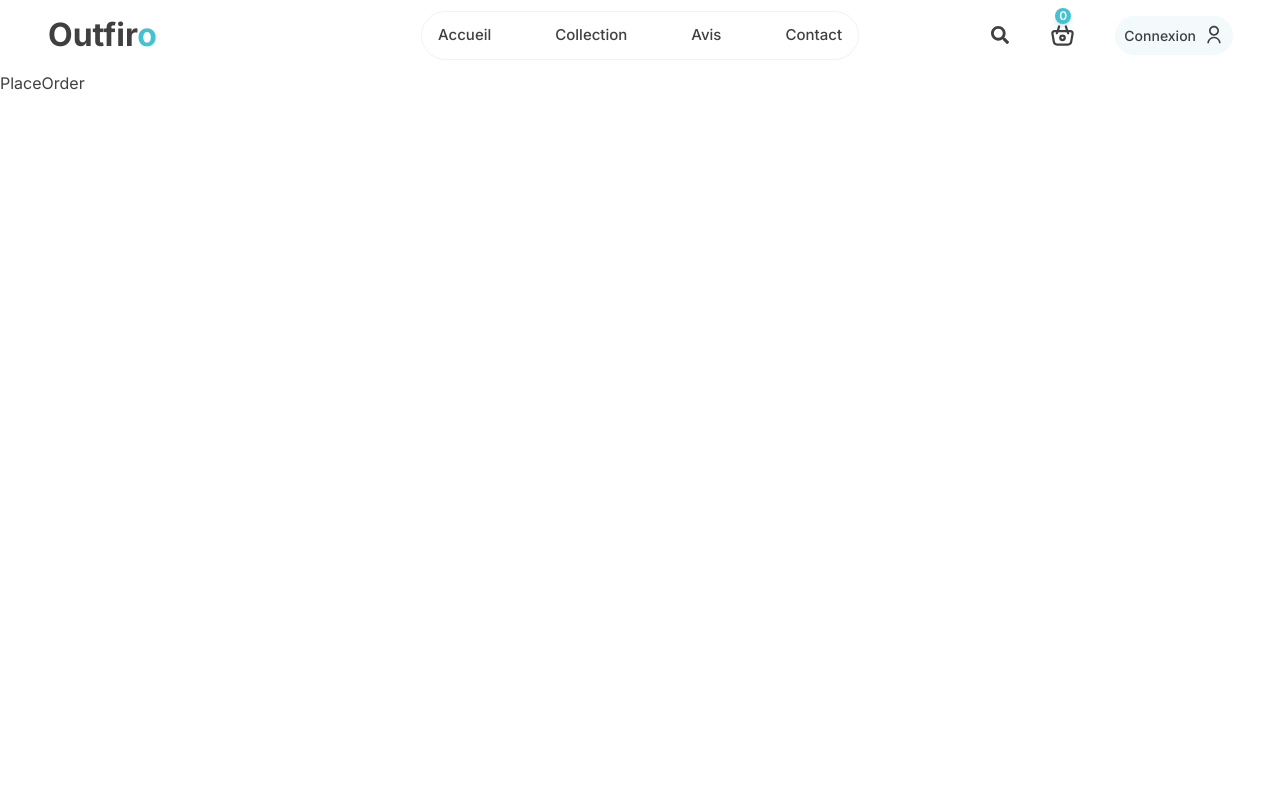
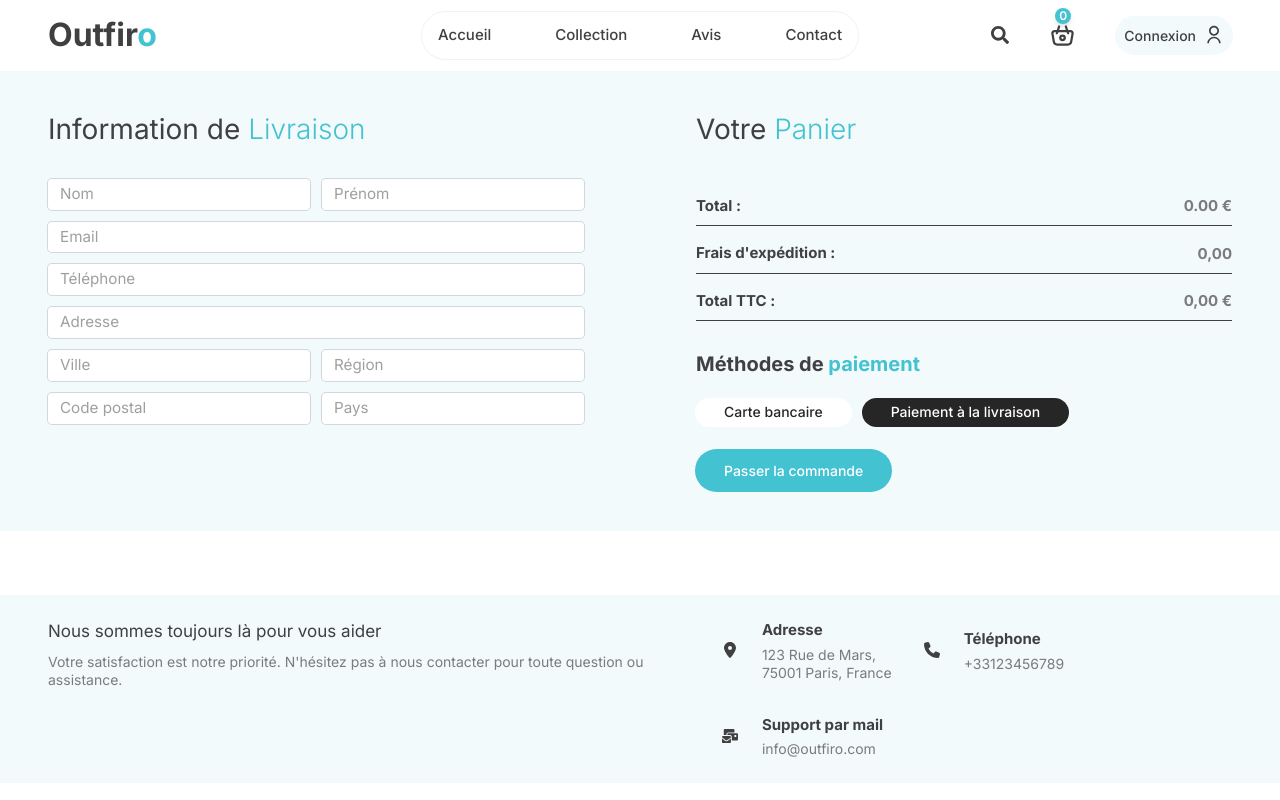
Before and after one commit to Magfoxx/E-commerce, a React (Vite) app in the folder frontend/: page /place-order in a window 1280 px wide. Shown: the top 800 px of the page. Built offline with nearby package versions, Linux system fonts and the light colour scheme.

Commit message:
Suppréssion des footer dans les pages pour en mettre qu'un dans app.jsx + Ajout de la page des information de Livraison (PlaceOrder.jsx)

```diff
--- a/frontend/src/App.jsx
+++ b/frontend/src/App.jsx
@@ -7,6 +7,7 @@ import Product from "./pages/Product";
 import Testimonials from "./pages/Testimonials";
 import Cart from "./pages/Cart";
 import PlaceOrder from "./pages/PlaceOrder";
+import Login from "./pages/Login";
 import Footer from "./components/Footer";
 import { ToastContainer } from 'react-toastify';
 
@@ -22,8 +23,9 @@ const App = () => {
         <Route path="/testimonials" element={<Testimonials />} />
         <Route path="/cart" element={<Cart />} />
         <Route path="/place-order" element={<PlaceOrder />} />
+        <Route path="/login" element={<Login />} />
       </Routes>
-      {/* <Footer /> */}
+      <Footer />
     </main>
   );
 };
--- a/frontend/src/components/CartTotal.jsx
+++ b/frontend/src/components/CartTotal.jsx
@@ -7,7 +7,7 @@ const CartTotal = () => {
 
   return (
     <section className="w-full">
-      <Title title1={"Panier"} title2={"Total"} titleStyles={"h3"} />
+      <Title title1={"Votre"} title2={"Panier"} titleStyles={"h3"} />
       <div className="flexBetween pt-3">
         <h5 className="h5">Total :</h5>
         <p className="h5">
--- a/frontend/src/pages/Cart.jsx
+++ b/frontend/src/pages/Cart.jsx
@@ -59,7 +59,6 @@ const Cart = () => {
   const productLabel = cartCount > 1 ? " produits" : " produit";
 
   return (
-    <div>
     <div className="bg-primary mb-16">
       <div className="max-padd-container py-10">
         {/* Titre */}
@@ -130,9 +129,11 @@ const Cart = () => {
           <div className="w-full sm:w-[445px]">
             <CartTotal />
             <button
-                onClick={() => navigate('/place-order')}
-                className="btn-secondary mt-7">Procéder au paiement</button>
-            </div>
+              onClick={() => navigate("/place-order")}
+              className="btn-secondary mt-7"
+            >
+              Passer la commande
+            </button>
           </div>
         </div>
       </div>
--- a/frontend/src/pages/Collection.jsx
+++ b/frontend/src/pages/Collection.jsx
@@ -2,7 +2,6 @@ import { useContext, useEffect, useState } from "react";
 import ShowSearch from "../components/ShowSearch";
 import { ShopContext } from "../context/ShopContext";
 import Item from "../components/Item";
-import Footer from "../components/Footer";
 
 const Collection = () => {
   const { products, search, showSearch } = useContext(ShopContext);
@@ -170,7 +169,6 @@ const Collection = () => {
           </div>
         </div>
       </div>
-      <Footer />
     </div>
   );
 };
--- a/frontend/src/pages/Home.jsx
+++ b/frontend/src/pages/Home.jsx
@@ -4,7 +4,6 @@ import NewArrivals from "../components/NewArrivals";
 import Banner from "../components/Banner";
 import PopularProducts from "../components/PopularProducts";
 import Blog from "../components/Blog";
-import Footer from "../components/Footer";
 
 const Home = () => {
   return (
@@ -15,7 +14,6 @@ const Home = () => {
       <Banner />
       <PopularProducts />
       <Blog />
-      <Footer />
     </>
   );
 };
--- /dev/null
+++ b/frontend/src/pages/Login.jsx
@@ -0,0 +1,9 @@
+import React from 'react'
+
+const Login = () => {
+  return (
+    <div>Login</div>
+  )
+}
+
+export default Login
--- a/frontend/src/pages/PlaceOrder.jsx
+++ b/frontend/src/pages/PlaceOrder.jsx
@@ -1,9 +1,112 @@
-import React from 'react'
+import React, { useContext, useState } from "react";
+import Title from "../components/Title";
+import CartTotal from "../components/CartTotal";
+import { ShopContext } from "../context/ShopContext";
 
 const PlaceOrder = () => {
+
+  const {navigate, token, cartItems, setCartItems, getCartAmount, delivery_charges, products} = useContext(ShopContext)
+  const [method, setMethode] = useState('cod')
+
   return (
-    <div>PlaceOrder</div>
-  )
-}
+    <div className="bg-primary mb-16">
+      {/* Container */}
+      <form className="max-padd-container py-10">
+        <div className="flex flex-col xl:flex-row gap-20 xl:gap-28">
+          {/* Côté gauche */}
+          <div className="flex flex-1 flex-col gap-3 text-[95%]">
+            <Title title1={"Information de "} title2={"Livraison"} />
+            <div className="flex gap-3">
+              <input
+                type="text"
+                name="nom"
+                placeholder="Nom"
+                className="ring-1 ring-slate-900/15 p-1 pl-3 rounded-sm bg-white outline-none w-1/2"
+              />
+              <input
+                type="text"
+                name="prenom"
+                placeholder="Prénom"
+                className="ring-1 ring-slate-900/15 p-1 pl-3 rounded-sm bg-white outline-none w-1/2"
+              />
+            </div>
+            <input
+              type="text"
+              name="email"
+              placeholder="Email"
+              className="ring-1 ring-slate-900/15 p-1 pl-3 rounded-sm bg-white outline-none"
+            />
+            <input
+              type="text"
+              name="tel"
+              placeholder="Téléphone"
+              className="ring-1 ring-slate-900/15 p-1 pl-3 rounded-sm bg-white outline-none"
+            />
+            <input
+              type="text"
+              name="adresse"
+              placeholder="Adresse"
+              className="ring-1 ring-slate-900/15 p-1 pl-3 rounded-sm bg-white outline-none"
+            />
+            <div className="flex gap-3">
+              <input
+                type="text"
+                name="ville"
+                placeholder="Ville"
+                className="ring-1 ring-slate-900/15 p-1 pl-3 rounded-sm bg-white outline-none w-1/2"
+              />
+              <input
+                type="text"
+                name="region"
+                placeholder="Région"
+                className="ring-1 ring-slate-900/15 p-1 pl-3 rounded-sm bg-white outline-none w-1/2"
+              />
+            </div>
+            <div className="flex gap-3">
+              <input
+                type="text"
+                name="codepostal"
+                placeholder="Code postal"
+                className="ring-1 ring-slate-900/15 p-1 pl-3 rounded-sm bg-white outline-none w-1/2"
+              />
+              <input
+                type="text"
+                name="pays"
+                placeholder="Pays"
+                className="ring-1 ring-slate-900/15 p-1 pl-3 rounded-sm bg-white outline-none w-1/2"
+              />
+            </div>
+          </div>
+          {/* Côté droit */}
+          <div className="flex flex-1 flex-col">
+            <CartTotal />
+            {/* Méthode de paiement */}
+            <div className="my-6">
+              <h3 className="bold-20 mb-5">Méthodes de <span className="text-secondary">paiement</span></h3>
+              <div className="flex gap-3">
+                <div
+                  onClick={()=> setMethode('stripe')}
+                  className={`${method === "stripe" ? "btn-dark" : "btn-white"} !py-1 text-xs cursor-pointer`}>Carte bancaire</div>
+                <div
+                  onClick={()=> setMethode('cod')}
+                  className={`${method === "cod" ? "btn-dark" : "btn-white"} !py-1 text-xs cursor-pointer`}>Paiement à la livraison</div>
+              </div>
+            </div>
 
-export default PlaceOrder
+            {/* Bouton de validation de commande */}
+            <div>
+              <button
+                type='submit'
+                className="btn-secondary"
+              >
+                Passer la commande
+              </button>
+            </div>
+          </div>
+        </div>
+      </form>
+    </div>
+  );
+};
+
+export default PlaceOrder;
--- a/frontend/src/pages/Product.jsx
+++ b/frontend/src/pages/Product.jsx
@@ -7,7 +7,6 @@ import { useContext, useEffect, useState } from "react";
 import ProductDescription from "../components/ProductDescription";
 import ProductFeatures from "../components/ProductFeatures";
 import RelatedProducts from "../components/RelatedProducts";
-import Footer from "../components/Footer";
 
 const Product = () => {
   const { productId } = useParams();
@@ -33,7 +32,6 @@ const Product = () => {
   }
 
   return (
-    <div>
     <div className="max-padd-container">
       {/* Données produit */}
       <div className="flex gap-12 flex-col xl:flex-row bg-primary rounded-2xl p-3 mb-6">
@@ -134,9 +132,6 @@ const Product = () => {
         subCategory={product.subCategory}
       />
     </div>
-
-      <Footer />
-    </div>
   );
 };
 
```
Lines whose indentation alone changed are shown as unchanged.
